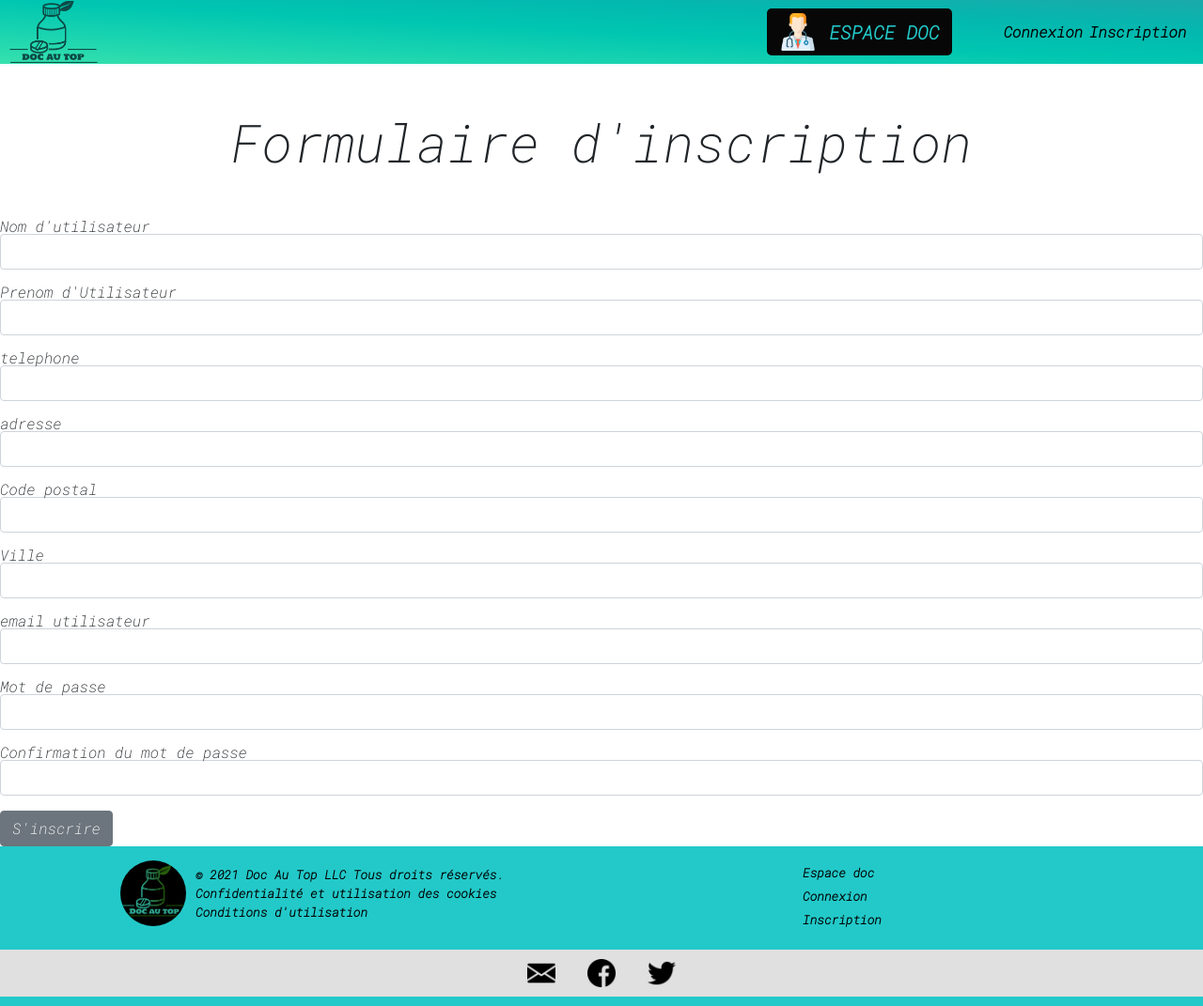
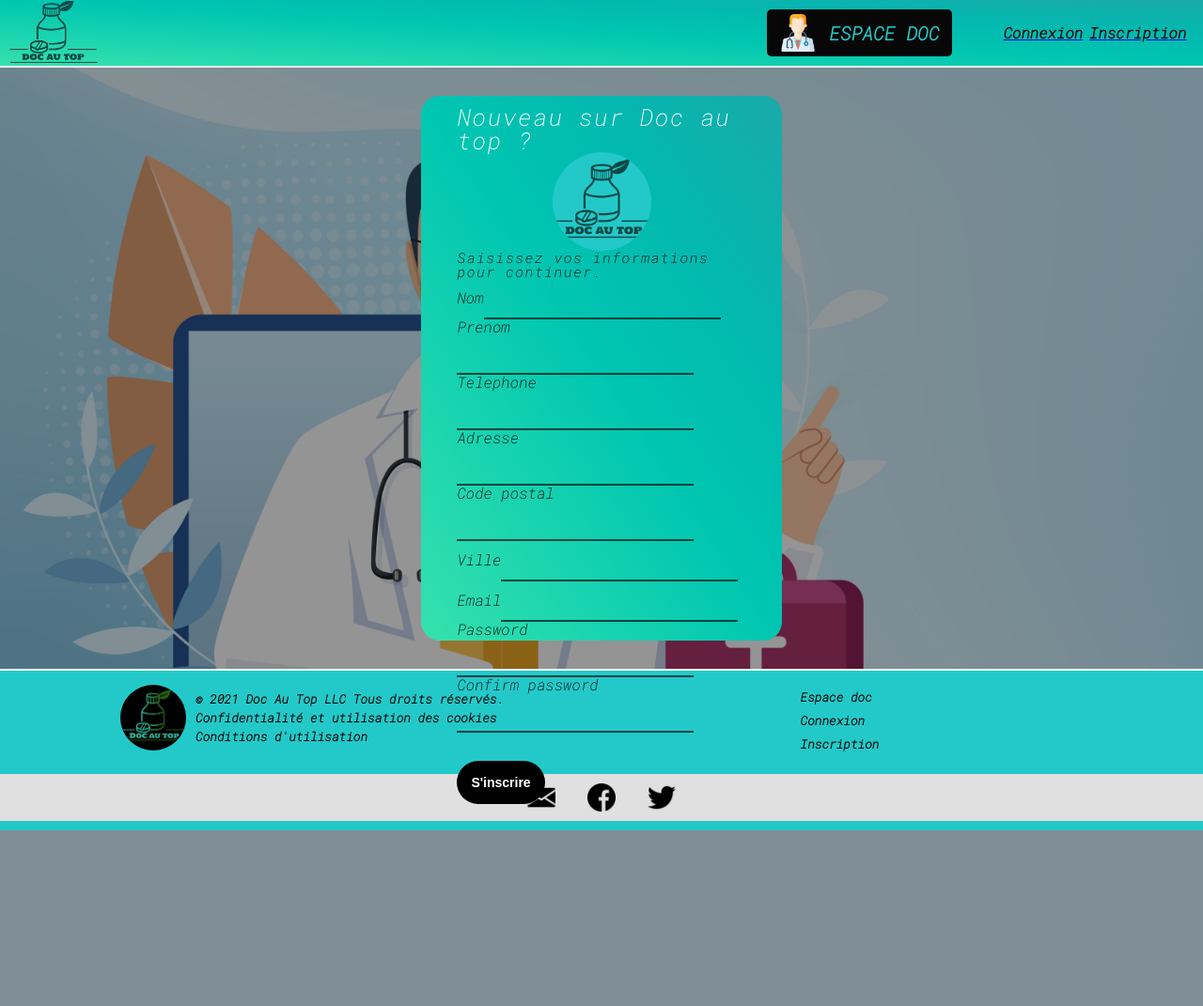
Before and after one commit to DamienFassiaux/siteMedecin, a Symfony app: template templates/security/inscription.html.twig in a window 1280 px wide. Shown: the whole page at 94% size. After the commit the page ends 884 px from the top, so only its background shows below. Run offline with Twig, Linux system fonts and the light colour scheme; the template is opened without the code that fills it, so the values that code supplies are empty; form fields are guessed from the names that the template uses; some libraries are stand-ins or nearby versions.

Commit message:
formulaire styler tu connais

```diff
--- a/public/style.css
+++ b/public/style.css
@@ -42,6 +42,7 @@ table {
 	border-spacing: 0;
 }
 /************************************************************/
+/****************************************HEADER FOOTER PAGE D'ACCUEIL***************************************************/
 
 :root {
     font-family: 'Roboto Mono', monospace;
@@ -201,6 +202,7 @@ img {
     background-color: var(--couleurdeux);
 }
 footer {
+    border-top: 2px solid white;
     width: 100%;
     height: 170px;
     background-color: var(--couleurune);
@@ -299,3 +301,205 @@ footer {
 #twitter {
     background-image: url("img/twitter.png");
 }
+
+/****************************************INSCRIPTION***************************************************/
+.big_container_inscription {
+
+    background-image: url("img/imgdoc3.jpg");
+    background-attachment: fixed;
+    background-size: 100%;
+    background-repeat: no-repeat;
+
+
+    display: flex;
+    width: 100%;
+    min-height: 80vh;
+    background-color: rgb(255, 255, 255);
+    justify-content: center;
+}
+.container_inscription {
+    z-index: 3;
+
+    align-self: center;
+    padding-top: 10px;
+    padding-bottom: 10px;
+    height: 70vh;
+    width: 30%;
+    min-width: 300px;
+    border-radius: 20px;
+    background-image: linear-gradient(to left bottom, #1aaaaa, #03b8af, #00c6b1, #1ad4b0, #36e1ad);
+}
+.inscription {
+    display: flex;
+    flex-direction: column;
+    justify-content: space-around;
+    background-color: rgba(0, 0, 0, 0);
+    width: 80%;
+    min-height: 70vh;
+    margin: 0 auto;
+}
+.titre1_inscription {
+    letter-spacing: 1.5px;
+    color: white;
+    font-size: 25px;
+    align-self: center;
+}
+.titre2_inscription {
+    letter-spacing: 1.5px;
+    color: rgb(0, 0, 0);
+    font-size: 15px;
+    align-self: center;
+}
+.formulaire_inscription {
+    display: flex;
+    flex-direction: column;
+}
+.email_inscription_input {
+    background-color: rgba(137, 43, 226, 0);
+    border-bottom: 2px solid #000000a8;
+    border-top: none;
+    border-left: none;
+    border-right: none;
+    padding: 10px;
+    border-radius: 0px;
+    color: white;
+    font-size: 18px;
+}
+
+
+
+
+
+
+/****************************************CONNEXION***************************************************/
+
+.bcontinuer {
+    margin-top: 30px;
+    background-color:#000000;
+    border: none;
+    color: rgb(255, 255, 255);
+    font-weight: bolder;
+    padding: 15px;
+    border-radius: 30px;
+    align-self: center;
+    font-size: 14px;
+}
+.bcontinuer:hover {
+    transition: 0.2s ease;
+    color: #23c9c9;
+    opacity: 0.8;
+}
+.big_container_connexion{
+
+    background-image: url("img/imgdoc3.jpg");
+    background-attachment: fixed;
+    background-size: 100%;
+    background-repeat: no-repeat;
+
+
+    display: flex;
+    width: 100%;
+    min-height: 80vh;
+    background-color: rgb(255, 255, 255);
+    justify-content: center;
+
+
+}
+.filter_blur {
+
+    width: 100%;
+    min-height: 80vh;
+    background-color: rgba(0, 0, 0, 0.418);
+    position: absolute;
+
+    z-index: 2;
+}
+.container_connexion {
+    z-index: 3;
+
+    align-self: center;
+    padding-top: 10px;
+    padding-bottom: 10px;
+    height: 60vh;
+    width: 30%;
+    min-width: 300px;
+    border-radius: 20px;
+    background-image: linear-gradient(to left bottom, #1aaaaa, #03b8af, #00c6b1, #1ad4b0, #36e1ad);
+}
+.connexion {
+    display: flex;
+    flex-direction: column;
+    justify-content: space-around;
+    background-color: rgba(0, 0, 0, 0);
+    width: 80%;
+    min-height: 60vh;
+    margin: 0 auto;
+}
+.logo_connexion {
+    background-image: url("img/logosite2.png");
+    background-size: 120%;
+    background-repeat: no-repeat;
+    background-position: -8px -15px;
+
+    align-self: center;
+    background-color: #23c9c9;
+    height: 105px;
+    width: 105px;
+    border-radius: 55px;
+  }
+.titre1_connexion {
+    letter-spacing: 1.5px;
+    color: white;
+    font-size: 25px;
+    align-self: center;
+}
+.formulaire_connexion {
+    display: flex;
+    flex-direction: column;
+}
+.email_connexion {
+    align-self: center;
+}
+.password_connexion {
+    align-self: center;
+}
+
+.email_connexion_input{
+    background-color: rgba(137, 43, 226, 0);
+    border-bottom: 2px solid #000000a8;
+    border-top: none;
+    border-left: none;
+    border-right: none;
+    padding: 10px;
+    border-radius: 5px;
+    color: white;
+    font-size: 18px;
+}
+.password_connexion_input {
+    color: white;
+    background-color: rgba(137, 43, 226, 0);
+    border-bottom: 2px solid #000000a8;
+    border-top: none;
+    border-left: none;
+    border-right: none;
+    padding: 10px;
+    border-radius: 5px;
+    margin-top: 10px;
+    font-size: 18px;
+}
+
+input[type=password]:focus {
+  }
+  ::placeholder { /* Chrome, Firefox, Opera, Safari 10.1+ */
+    color: white;
+    opacity: 0.8; /* Firefox */
+  }
+  :-ms-input-placeholder { /* Internet Explorer 10-11 */
+    color: white;
+    opacity: 0.8;
+  }
+  ::-ms-input-placeholder { /* Microsoft Edge */
+    color: white;
+    opacity: 0.8;
+
+  }
--- a/src/Controller/SecurityController.php
+++ b/src/Controller/SecurityController.php
@@ -12,6 +12,7 @@ use Symfony\Component\HttpFoundation\Response;
 use Symfony\Component\Routing\Annotation\Route;
 use Symfony\Bundle\FrameworkBundle\Controller\AbstractController;
 use Symfony\Component\Security\Core\Encoder\UserPasswordEncoderInterface;
+use Symfony\Component\Security\Http\Authentication\AuthenticationUtils;
 
 
 class SecurityController extends AbstractController
--- a/templates/base.html.twig
+++ b/templates/base.html.twig
@@ -17,9 +17,9 @@
 			<link href="https://fonts.googleapis.com/css2?family=Roboto+Mono:ital,wght@1,200&display=swap" rel="stylesheet">
 
 
-			<link rel="stylesheet" href="https://cdn.jsdelivr.net/npm/bootstrap@4.6.0/dist/css/bootstrap.min.css" integrity="sha384-B0vP5xmATw1+K9KRQjQERJvTumQW0nPEzvF6L/Z6nronJ3oUOFUFpCjEUQouq2+l" crossorigin="anonymous">
+	<!--		<link rel="stylesheet" href="https://cdn.jsdelivr.net/npm/bootstrap@4.6.0/dist/css/bootstrap.min.css" integrity="sha384-B0vP5xmATw1+K9KRQjQERJvTumQW0nPEzvF6L/Z6nronJ3oUOFUFpCjEUQouq2+l" crossorigin="anonymous">
 
-			<link rel="stylesheet" href="https://cdnjs.cloudflare.com/ajax/libs/font-awesome/5.15.2/css/all.min.css">
+			<link rel="stylesheet" href="https://cdnjs.cloudflare.com/ajax/libs/font-awesome/5.15.2/css/all.min.css"> -->
 
 
 			<link rel="stylesheet" href="{{ asset('/style.css') }}">
@@ -37,7 +37,9 @@
     <body>
          <header>
             <nav class="nav">
-             <a class="nav_enfant nav_enfant_1"> <div id="logo"></div> </a>
+
+             <div class="nav_enfant nav_enfant_1"> <a href="{{ path('site') }}" id="logo"></a> </div>
+
              <div class="nav_enfant espace_medecin_container">
              <a class="espace_medecin">
               <div id="iconmed"></div>
@@ -74,7 +76,6 @@
             <a class="pds_txta" href="">Connexion</a><br>
             <a class="pds_txta" href="">Inscription</a><br>
            </p>
-
        </div>
 
      </section>
--- a/templates/security/inscription.html.twig
+++ b/templates/security/inscription.html.twig
@@ -8,35 +8,50 @@
 
 
 {% block body %}
-	<h1 class="display-4 text-center my-5">
-		Formulaire d'inscription
+
+ <div class="big_container_inscription">
+ <div class="filter_blur"></div>
+
+  <div class="container_inscription">
+
+   <div class="inscription">
+
+	<h1 class="display-4 text-center my-5 titre1_inscription">
+		Nouveau sur Doc au top ?
+	</h1>
+	 <div class="logo_connexion"></div>
+	<h2 class="display-4 text-center my-5 titre2_inscription">
+		Saisissez vos informations pour continuer.
 	</h1>
 
 
+	{{ form_start(formInscription, {'attr': {'class': 'col-md-4 mx-auto formulaire_inscription'} }) }}
 
-	{{ form_start(formInscription, {'attr': {'class': 'col-md-4 mx-auto'} }) }}
+	{{ form_row(formInscription.nom, {'attr': {'class': "email_inscription_input"} } ) }}
 
+	{{ form_row(formInscription.prenom, {'attr': {'class': "email_inscription_input"} } ) }}
 
-	{{ form_row(formInscription.nom, {'label': 'Nom d\'utilisateur'} ) }}
+	{{ form_row(formInscription.telephone, {'attr': {'class': "email_inscription_input"} } ) }}
 
-   {{ form_row(formInscription.prenom, {'label' : 'Prenom d\'Utilisateur' }) }}
+	{{ form_row(formInscription.adresse, {'attr': {'class': "email_inscription_input"} } ) }}
 
-	{{ form_row(formInscription.telephone, {'label': 'telephone'} ) }}
+	{{ form_row(formInscription.code_postal, {'attr': {'class': "email_inscription_input"} } ) }}
 
-	{{ form_row(formInscription.adresse, {'label': 'adresse'} ) }}
+	{{ form_row(formInscription.ville, {'attr': {'class': "email_inscription_input"} } ) }}
 
-	{{ form_row(formInscription.code_postal, {'label': 'Code postal' } ) }}
+	{{ form_row(formInscription.email, {'attr': {'class': "email_inscription_input"} } ) }}
 
-	{{ form_row(formInscription.ville, {'label': 'Ville'}) }}
+	{{ form_row(formInscription.password, {'attr': {'class': "email_inscription_input"} } ) }}
 
-	{{ form_row(formInscription.email, {'label': 'email utilisateur'} ) }}
+	{{ form_row(formInscription.confirm_password, {'attr': {'class': "email_inscription_input"} } ) }}
 
-	{{ form_row(formInscription.password, {'label': 'Mot de passe'}) }}
-
-	{{ form_row(formInscription.confirm_password, {'label': "Confirmation du mot de passe"} ) }}
-
-	<button type="submit" class="btn btn-secondary">S'inscrire</button>
+	<button type="submit" class="btn btn-secondary bcontinuer">S'inscrire</button>
 
 	{{ form_end(formInscription) }}
+   </div>
+
+  </div>
+
+ </div>
 
 {% endblock %}
```
Also changed, not shown: templates/security/login.html.twig (+22 -18 lines), 1 other file.
